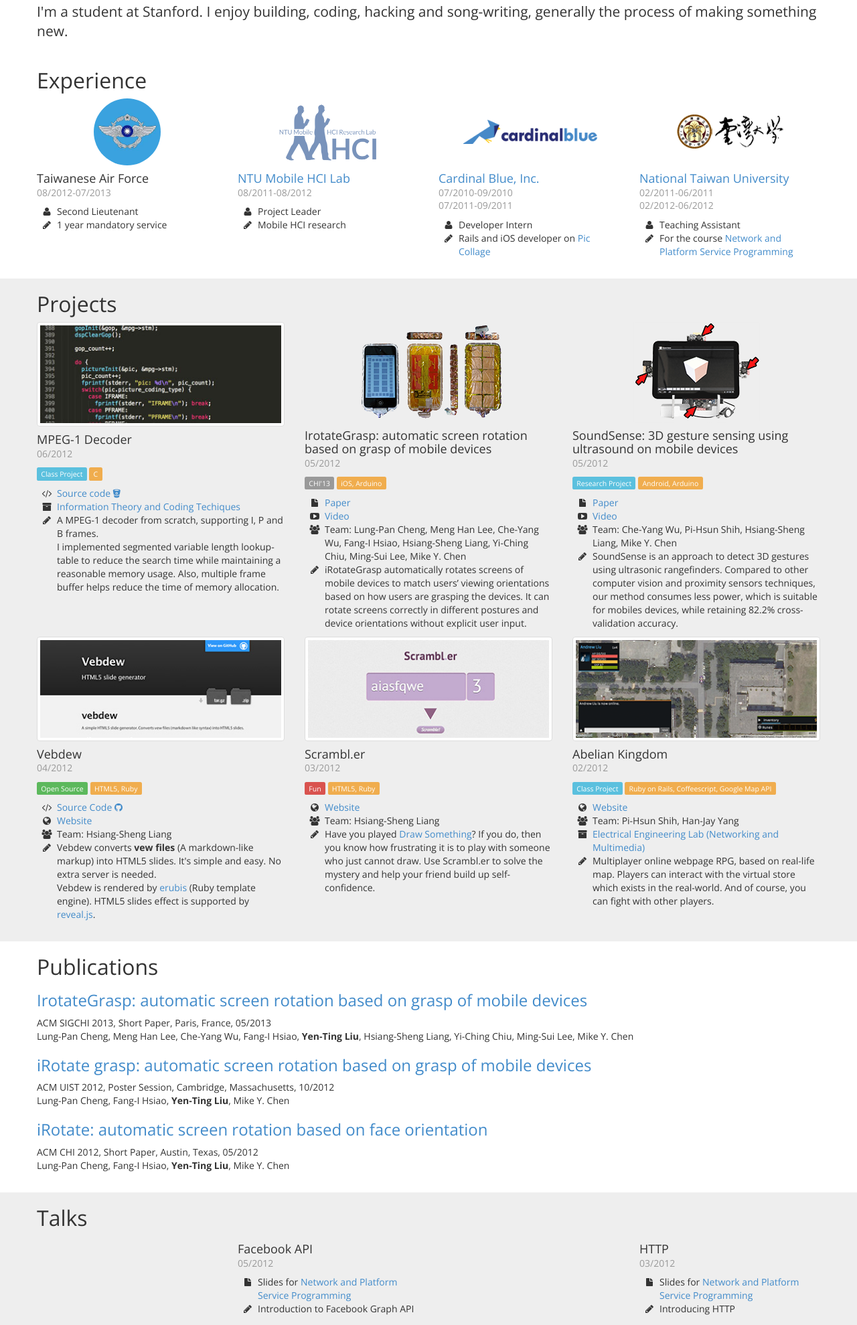
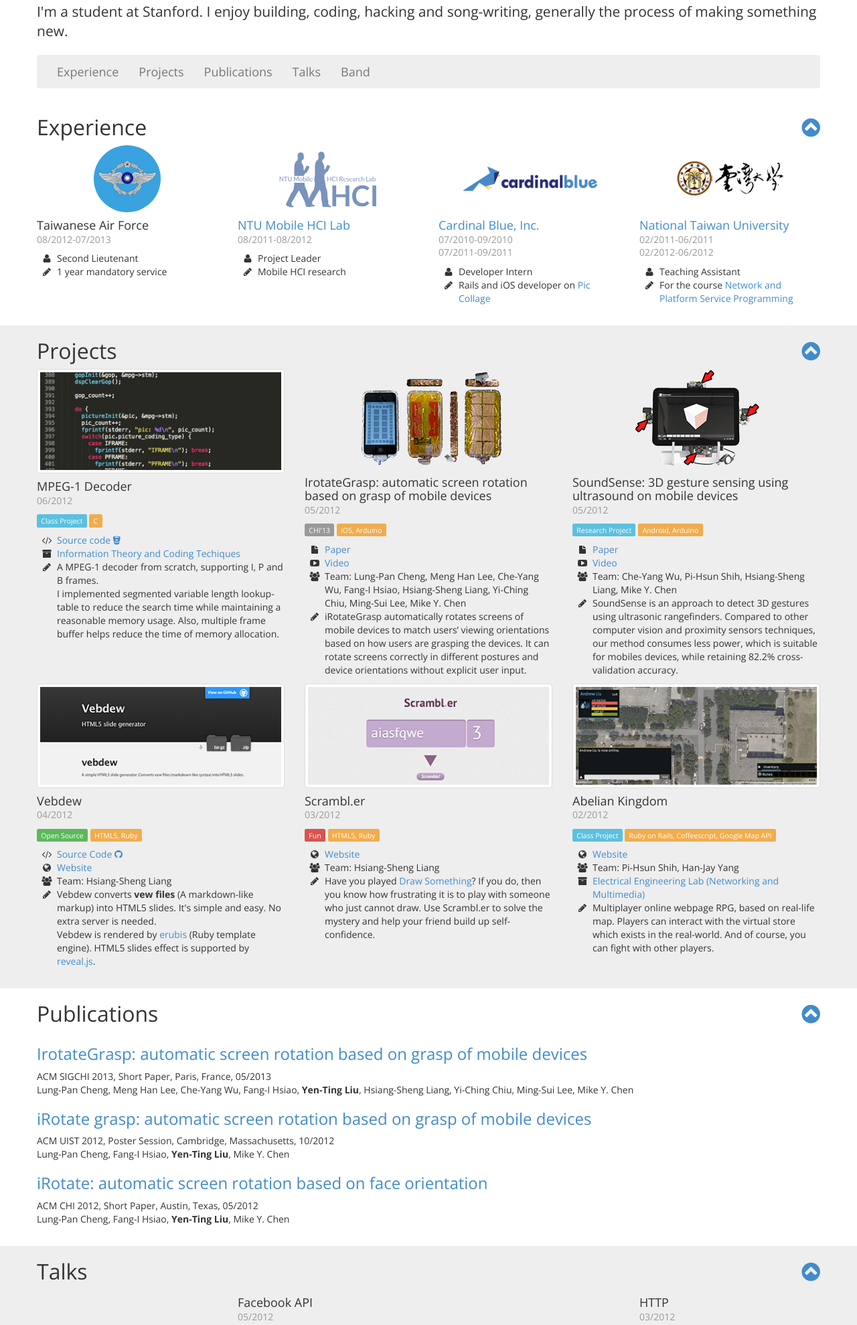
Before and after one commit to andrewytliu/andrewytliu.github.io, a plain HTML site: page index.html in a window 1280 px wide. Shown: the part 369-2348 px from the top of the page at 67% size. Drawn offline with nearby package versions, Linux system fonts and the light colour scheme; a script that the page names is missing.

Commit message:
The return of the navbar

```diff
--- a/index.html
+++ b/index.html
@@ -41,9 +41,21 @@
         <p class="lead">
             I'm a student at Stanford. I enjoy building, coding, hacking and song-writing, generally the process of making something new.
         </p>
+        <div class="navbar">
+            <ul class="nav navbar-nav">
+                <li><a href="#experience">Experience</a></li>
+                <li><a href="#projects">Projects</a></li>
+                <li><a href="#publications">Publications</a></li>
+                <li><a href="#talks">Talks</a></li>
+                <li><a href="#band">Band</a></li>
+            </ul>
+        </div>
     </div>
     <div class="container">
-        <h2 id="experience">Experience</h2>
+        <div class="clearfix">
+            <h2 id="experience" class="pull-left">Experience</h2>
+            <h2 class="pull-right"><a href="#"><i class="icon-chevron-sign-up"></i></a></h2>
+        </div>
         <div class="row">
             <div class="col-lg-3">
                 <div class="text-center">
@@ -90,7 +102,10 @@
         </div>
     </div>
     <div class="pane"><div class="container">
-        <h2 id="project">Projects</h2>
+        <div class="clearfix">
+            <h2 id="projects" class="pull-left">Projects</h2>
+            <h2 class="pull-right"><a href="#"><i class="icon-chevron-sign-up"></i></a></h2>
+        </div>
         <div class="row">
             <div class="col-lg-4">
                 <img src="img/mpgdec.jpg" alt="MPEG-1 Decoder" class="img-responsive img-thumbnail">
@@ -176,7 +191,10 @@
         </div>
     </div></div>
     <div class="container">
-        <h2 id="publication">Publications</h2>
+        <div class="clearfix">
+            <h2 id="publications" class="pull-left">Publications</h2>
+            <h2 class="pull-right"><a href="#"><i class="icon-chevron-sign-up"></i></a></h2>
+        </div>
         <h3><a href="http://dl.acm.org/citation.cfm?id=2481424">IrotateGrasp: automatic screen rotation based on grasp of mobile devices</a></h3>
         <p>ACM SIGCHI 2013, Short Paper, Paris, France, 05/2013<br>
         Lung-Pan Cheng, Meng Han Lee, Che-Yang Wu, Fang-I Hsiao, <b>Yen-Ting Liu</b>, Hsiang-Sheng Liang, Yi-Ching Chiu, Ming-Sui Lee, Mike Y. Chen
@@ -191,7 +209,10 @@
         </p>
     </div>
     <div class="pane"><div class="container">
-        <h2 id="talk">Talks</h2>
+        <div class="clearfix">
+            <h2 id="talks" class="pull-left">Talks</h2>
+            <h2 class="pull-right"><a href="#"><i class="icon-chevron-sign-up"></i></a></h2>
+        </div>
         <div class="row">
             <div class="col-lg-3">
                 <script async class="speakerdeck-embed" data-id="4fa12430111c07001f07652c" data-ratio="1.33333333333333" src="//speakerdeck.com/assets/embed.js"></script>
@@ -251,7 +272,10 @@
         <p class="text-right"><i class="icon-globe"></i> Slides on <a href="https://speakerdeck.com/eggegg"> Speaker Deck</a></p>
     </div></div>
     <div class="container">
-        <h2 id="band">Band</h2>
+        <div class="clearfix">
+            <h2 id="band" class="pull-left">Band</h2>
+            <h2 class="pull-right"><a href="#"><i class="icon-chevron-sign-up"></i></a></h2>
+        </div>
         <div class="row">
             <div class="col-lg-4 text-center">
                 <div class="embed-container">
```
Lines whose indentation alone changed are shown as unchanged.
